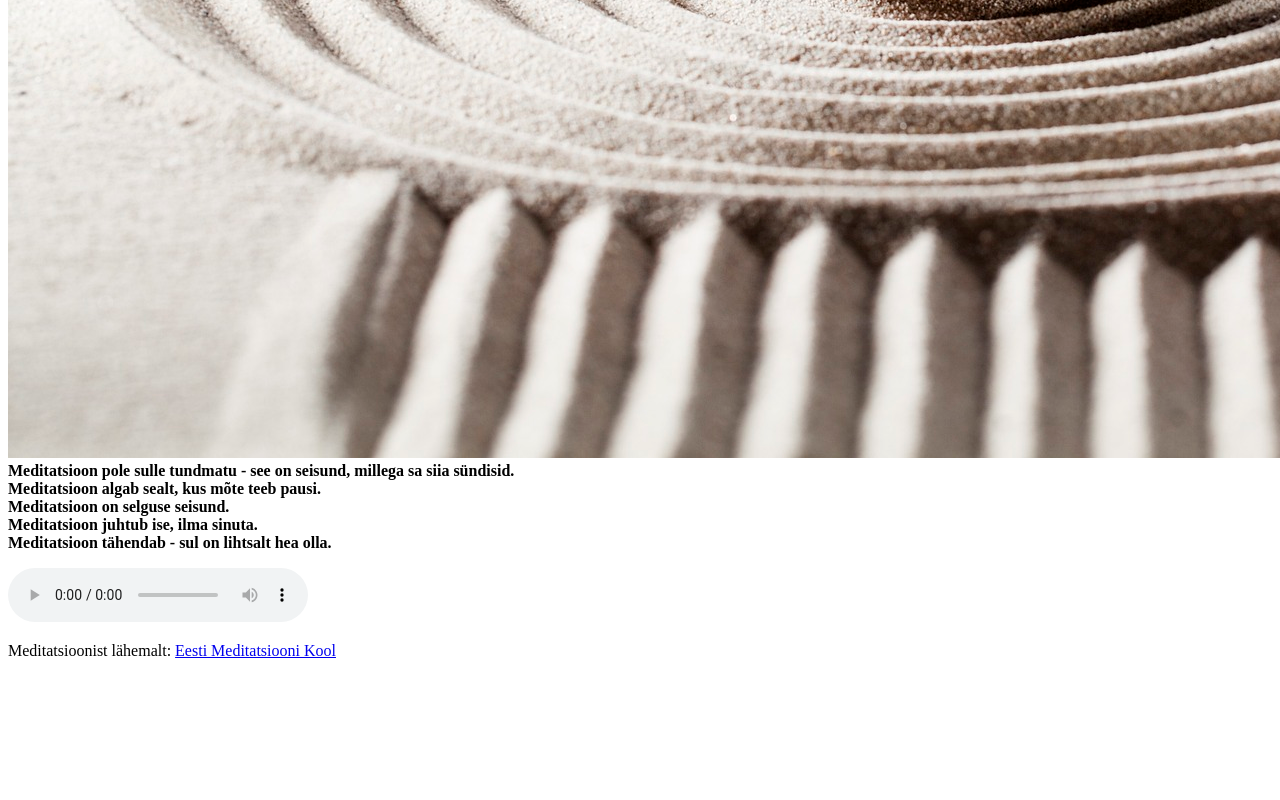
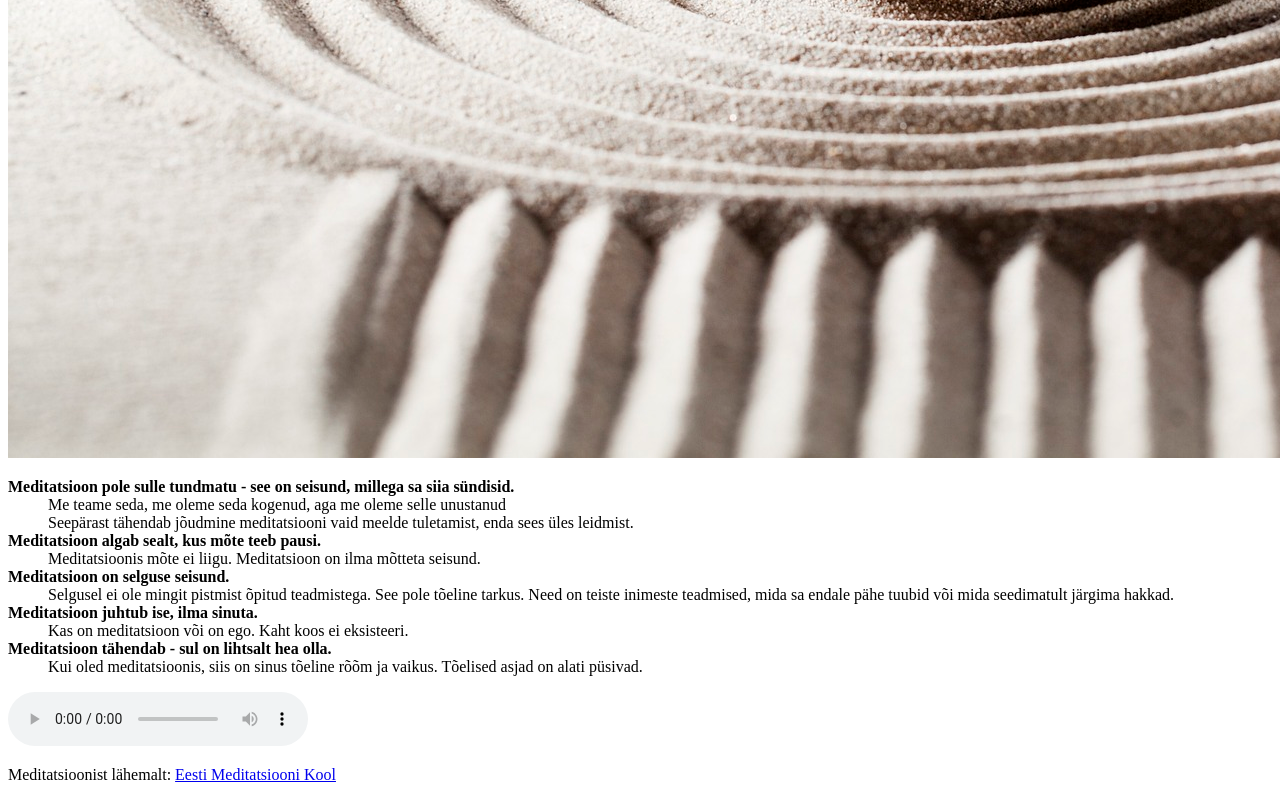
Before and after one commit to TanelKulla/Vahuri-Nimel, a plain HTML site: page HTML/vaheleht1.html in a window 1280 px wide. Shown: the part 902-1702 px from the top of the page. Before the commit the page ends 1578 px from the top, so only its background shows below. Drawn offline with Linux system fonts and the light colour scheme.

Commit message:
lehe 1 uuendused

```diff
--- a/HTML/vaheleht1.html
+++ b/HTML/vaheleht1.html
@@ -11,11 +11,18 @@
     <img src="../Lehesisud/zen.jpg" alt="Zen" style="width: auto;">
 </picture>
 
-<b>Meditatsioon pole sulle tundmatu - see on seisund, millega sa siia sündisid.</b><br>
-<b>Meditatsioon algab sealt, kus mõte teeb pausi.</b><br>
-<b>Meditatsioon on selguse seisund.</b><br>
-<b>Meditatsioon juhtub ise, ilma sinuta.</b><br>
-<b>Meditatsioon tähendab - sul on lihtsalt hea olla.</b><br>
+<dl>
+    <dt><b>Meditatsioon pole sulle tundmatu - see on seisund, millega sa siia sündisid.</b></dt>
+    <dd>Me teame seda, me oleme seda kogenud, aga me oleme selle unustanud <br> Seepärast tähendab jõudmine meditatsiooni vaid meelde tuletamist, enda sees üles leidmist. </dd>
+    <dt><b>Meditatsioon algab sealt, kus mõte teeb pausi.</b></dt>
+    <dd>Meditatsioonis mõte ei liigu. Meditatsioon on ilma mõtteta seisund. </dd>
+    <dt><b>Meditatsioon on selguse seisund.</b></dt>
+    <dd>Selgusel ei ole mingit pistmist õpitud teadmistega. See pole tõeline tarkus. Need on teiste inimeste teadmised, mida sa endale pähe tuubid või mida seedimatult järgima hakkad.</dd>
+    <dt><b>Meditatsioon juhtub ise, ilma sinuta.</b></dt>
+    <dd>Kas on meditatsioon või on ego. Kaht koos ei eksisteeri.</dd>
+    <dt><b>Meditatsioon tähendab - sul on lihtsalt hea olla.</b></dt>
+    <dd>Kui oled meditatsioonis, siis on sinus tõeline rõõm ja vaikus. Tõelised asjad on alati püsivad.</dd>
+  </dl>
 
 <p>
 
```
